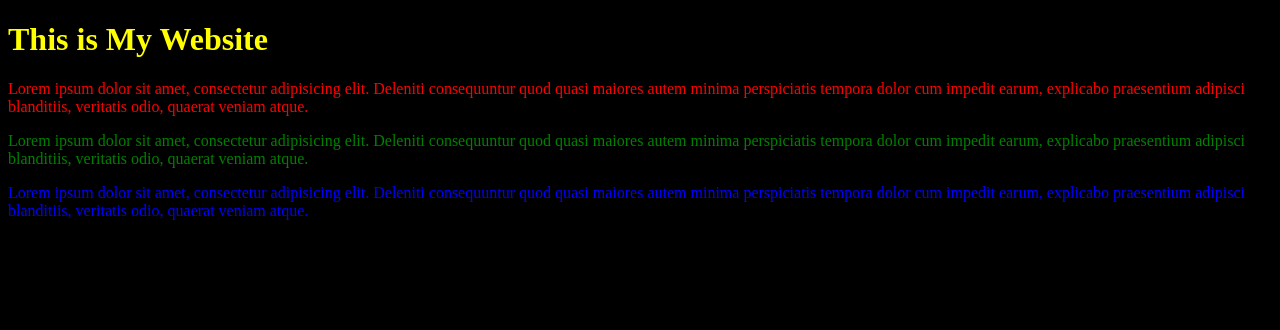
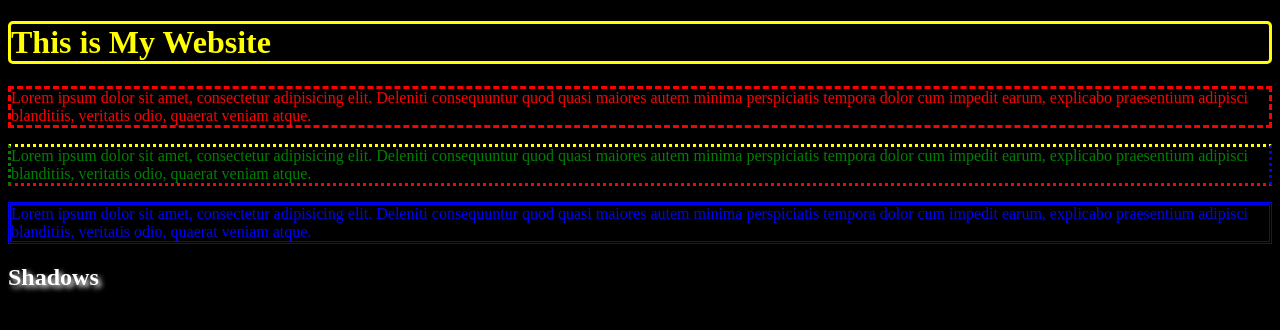
Before and after one commit to cfurley/modernjs, a plain HTML site: page chapter-000-html-css/intro.html in a window 1280 px wide. Drawn offline with Linux system fonts and the light colour scheme.

Commit message:
Added a Shadow Example to the page.

```diff
--- a/chapter-000-html-css/intro.css
+++ b/chapter-000-html-css/intro.css
@@ -1,15 +1,31 @@
 body {
   background-color: black;
+  color: white;
 }
 h1 {
-  color: yellow;
+  color: #ffff00;
+  border-style: solid;
+  border-color: #ffff00;
+  border-radius: 5px;
 }
 #p1 {
-  color:red;
+  color: red;
+  border-style: dashed;
+  border-color: red;
+
 }
 #p2 {
-  color:green;
+  color: green;
+  border-style: dotted;
+  border-top-color: #ffff00;
+  border-bottom-color: red;
+  border-left-color: green;
+  border-right-color: blue;
 }
 #p3 {
-  color:blue;
+  color: blue;
+  border-style: double;
 }
+#shadow {
+  text-shadow: 3px 3px 5px;
+}
--- a/chapter-000-html-css/intro.html
+++ b/chapter-000-html-css/intro.html
@@ -11,5 +11,10 @@
   <p id="p1">Lorem ipsum dolor sit amet, consectetur adipisicing elit. Deleniti consequuntur quod quasi maiores autem minima perspiciatis tempora dolor cum impedit earum, explicabo praesentium adipisci blanditiis, veritatis odio, quaerat veniam atque.</p>
   <p id="p2">Lorem ipsum dolor sit amet, consectetur adipisicing elit. Deleniti consequuntur quod quasi maiores autem minima perspiciatis tempora dolor cum impedit earum, explicabo praesentium adipisci blanditiis, veritatis odio, quaerat veniam atque.</p>
   <p id="p3">Lorem ipsum dolor sit amet, consectetur adipisicing elit. Deleniti consequuntur quod quasi maiores autem minima perspiciatis tempora dolor cum impedit earum, explicabo praesentium adipisci blanditiis, veritatis odio, quaerat veniam atque.</p>
+
+  <div classname="container">
+    <h2 id="shadow">Shadows</h2>
+  </div>
+
 </body>
 </html>
```
